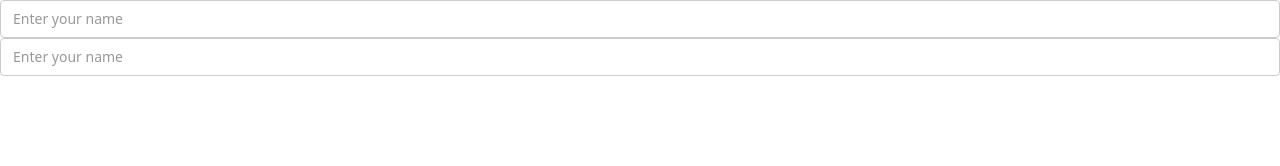
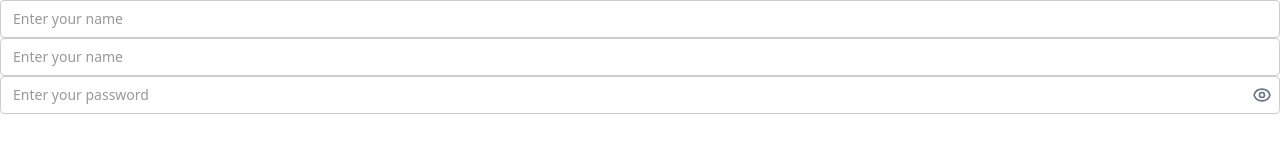
Before and after one commit to M-Gnana-prakash/erp_project, an Angular app: page / in a window 1280 px wide. Shown: the top 166 px of the page. Built offline with nearby package versions, Linux system fonts and the light colour scheme.

Commit message:
added password field component

```diff
--- a/src/app/app.html
+++ b/src/app/app.html
@@ -1,33 +1,16 @@
-<app-mcv-input-field
-  [value]="name()"
-  [placeholder]="'Enter your name'"
-  [minLength]="3"
-  [maxLength]="10"
-  [required]="true"
-  [regex]="/^[a-zA-Z]+$/"
-  [disabled]="false"
-  [readonly]="false"
-  [needValidationStatusMessage]="true"
-  [borderStyle]="'1px solid #ccc'"
-  [outline]="'none'"
-  [textColor]="'#333'"
-  [backgroundColor]="'#fff'"
-  [sizeVariant]="'md'"
-  (statusChange)="onStatusChange($event)">
+<app-mcv-input-field [value]="name()" [placeholder]="'Enter your name'" [minLength]="3" [maxLength]="10"
+  [required]="true" [regex]="/^[a-zA-Z]+$/" [disabled]="false" [readonly]="false" [needValidationStatusMessage]="true"
+  [borderStyle]="'1px solid #ccc'" [outline]="'none'" [textColor]="'#333'" [backgroundColor]="'#fff'"
+  [sizeVariant]="'md'" (statusChange)="onStatusChange($event)">
 </app-mcv-input-field>
 
-<app-mcv-email-field
-  [value]="email()"
-  [placeholder]="'Enter your name'"
-  [allowMultiple]="false"
-  [required]="true"
-  [disabled]="false"
-  [readonly]="false"
-  [needValidationStatusMessage]="true"
-  [borderStyle]="'1px solid #ccc'"
-  [outline]="'none'"
-  [textColor]="'#333'"
-  [backgroundColor]="'#fff'"
-  [sizeVariant]="'md'"
+<app-mcv-email-field [value]="email()" [placeholder]="'Enter your name'" [allowMultiple]="false" [required]="true"
+  [disabled]="false" [readonly]="false" [needValidationStatusMessage]="true" [borderStyle]="'1px solid #ccc'"
+  [outline]="'none'" [textColor]="'#333'" [backgroundColor]="'#fff'" [sizeVariant]="'md'"
   (statusChange)="onStatusChange($event)">
 </app-mcv-email-field>
+
+<app-mcv-password-field [placeholder]="'Enter your password'" [required]="true" [minLength]="6"
+  [needValidationStatusMessage]="true" [borderStyle]="'1px solid #ccc'" [outline]="'none'" [sizeVariant]="'md'"
+  (statusChange)="onStatusChange($event)">
+</app-mcv-password-field>
--- a/src/app/app.ts
+++ b/src/app/app.ts
@@ -1,10 +1,11 @@
 import { Component, signal } from '@angular/core';
 import { McvInputField } from "./shared/components/form/mcv-input-field/mcv-input-field";
 import { McvEmailField } from "./shared/components/form/mcv-email-field/mcv-email-field";
+import { McvPasswordField } from "./shared/components/form/mcv-password-field/mcv-password-field";
 
 @Component({
   selector: 'app-root',
-  imports: [McvInputField, McvEmailField],
+  imports: [McvInputField, McvEmailField, McvPasswordField],
   templateUrl: './app.html',
   styleUrl: './app.css'
 })
--- /dev/null
+++ b/src/app/shared/components/form/mcv-password-field/mcv-password-field.html
@@ -0,0 +1,44 @@
+<div class="flex flex-col w-full gap-1">
+    <div class="relative w-full">
+        <input [type]="showPassword ? 'text' : 'password'" [value]="value" [placeholder]="placeholder"
+            [disabled]="disabled" [readOnly]="readonly" (input)="onInputChange($event)" (focus)="isFocused = true"
+            (blur)="isFocused = false" class="w-full rounded transition-all duration-200 focus:outline-none pr-10"
+            [ngClass]="{
+                'px-2 py-1 text-xs': sizeVariant === 'sm',
+                'px-3 py-2 text-sm': sizeVariant === 'md',
+                'px-4 py-3 text-base': sizeVariant === 'lg',
+                'opacity-50 cursor-not-allowed': disabled
+            }" [style.border]="isFocused ? activeBorderStyle : borderStyle"
+            [style.outline]="isFocused ? activeOutline : outline"
+            [style.color]="isFocused ? activeTextColor : textColor"
+            [style.background-color]="isFocused ? activeBackgroundColor : backgroundColor" />
+
+        <button type="button" (click)="toggleVisibility()"
+            class="absolute right-2 top-1/2 -translate-y-1/2 flex items-center justify-center text-gray-500 hover:text-gray-700 focus:outline-none"
+            [disabled]="disabled">
+            @if(showPassword) {
+            <svg xmlns="http://www.w3.org/2000/svg" class="h-5 w-5" fill="none" viewBox="0 0 24 24"
+                stroke="currentColor">
+                <path stroke-linecap="round" stroke-linejoin="round" stroke-width="2"
+                    d="M13.875 18.825A10.05 10.05 0 0112 19c-4.478 0-8.268-2.943-9.543-7a9.97 9.97 0 011.563-3.029m5.858.908a3 3 0 114.243 4.243M9.878 9.878l4.242 4.242M9.88 9.88l-3.29-3.29m7.532 7.532l3.29 3.29M3 3l18 18" />
+            </svg>
+            } @else {
+            <svg xmlns="http://www.w3.org/2000/svg" class="h-5 w-5" fill="none" viewBox="0 0 24 24"
+                stroke="currentColor">
+                <path stroke-linecap="round" stroke-linejoin="round" stroke-width="2"
+                    d="M15 12a3 3 0 11-6 0 3 3 0 016 0z" />
+                <path stroke-linecap="round" stroke-linejoin="round" stroke-width="2"
+                    d="M2.458 12C3.732 7.943 7.523 5 12 5c4.478 0 8.268 2.943 9.542 7-1.274 4.057-5.064 7-9.542 7-4.477 0-8.268-2.943-9.542-7z" />
+            </svg>
+            }
+        </button>
+    </div>
+
+    @if (needValidationStatusMessage && errors.length > 0) {
+    <div class="mt-1">
+        @for (error of errors; track error) {
+        <p class="text-red-500 text-xs mt-0.5">{{ error }}</p>
+        }
+    </div>
+    }
+</div>
--- /dev/null
+++ b/src/app/shared/components/form/mcv-password-field/mcv-password-field.ts
@@ -0,0 +1,79 @@
+import { Component, EventEmitter, Input, Output } from '@angular/core';
+import { CommonModule } from '@angular/common';
+
+@Component({
+  selector: 'app-mcv-password-field',
+  imports: [CommonModule],
+  templateUrl: './mcv-password-field.html',
+  styleUrl: './mcv-password-field.css',
+})
+export class McvPasswordField {
+  // Inputs
+  @Input() value: string = '';
+  @Input() placeholder: string = 'Password';
+  @Input() minLength: number = 8;
+  @Input() maxLength: number = Infinity;
+  @Input() required: boolean = false;
+  @Input() disabled: boolean = false;
+  @Input() readonly: boolean = false;
+  @Input() needValidationStatusMessage: boolean = false;
+
+  // CSS Inputs
+  @Input() borderStyle: string = '1px solid #ccc';
+  @Input() outline: string = 'none';
+  @Input() textColor: string = '#333';
+  @Input() backgroundColor: string = '#fff';
+  @Input() activeBorderStyle: string = '1px solid #007bff';
+  @Input() activeOutline: string = 'none';
+  @Input() activeTextColor: string = '#333';
+  @Input() activeBackgroundColor: string = '#fff';
+  @Input() sizeVariant: 'sm' | 'md' | 'lg' = 'md';
+
+  public isFocused: boolean = false;
+  public showPassword: boolean = false;
+
+  // Output
+  @Output() statusChange = new EventEmitter<{
+    value: string;
+    valid: boolean;
+    errors: string[];
+  }>();
+
+  public errors: string[] = [];
+
+  onInputChange(event: Event) {
+    const target = event.target as HTMLInputElement;
+    this.value = target.value;
+    this.validate();
+  }
+
+  toggleVisibility() {
+    this.showPassword = !this.showPassword;
+  }
+
+  public validate() {
+    const currentErrors: string[] = [];
+
+    // Required check
+    if (this.required && !this.value) {
+      currentErrors.push('Password is required');
+    }
+
+    // Min length check
+    if (this.value && this.value.length < this.minLength) {
+      currentErrors.push(`Minimum length is ${this.minLength}`);
+    }
+
+    // Max length check
+    if (this.value && this.value.length > this.maxLength) {
+      currentErrors.push(`Maximum length is ${this.maxLength}`);
+    }
+
+    this.errors = currentErrors;
+    this.statusChange.emit({
+      value: this.value,
+      valid: this.errors.length === 0,
+      errors: this.errors,
+    });
+  }
+}
```
Also changed, not shown: src/app/shared/components/form/mcv-password-field/mcv-password-field.css (added), 1 other file (tests, documents, lock files or other folders).
